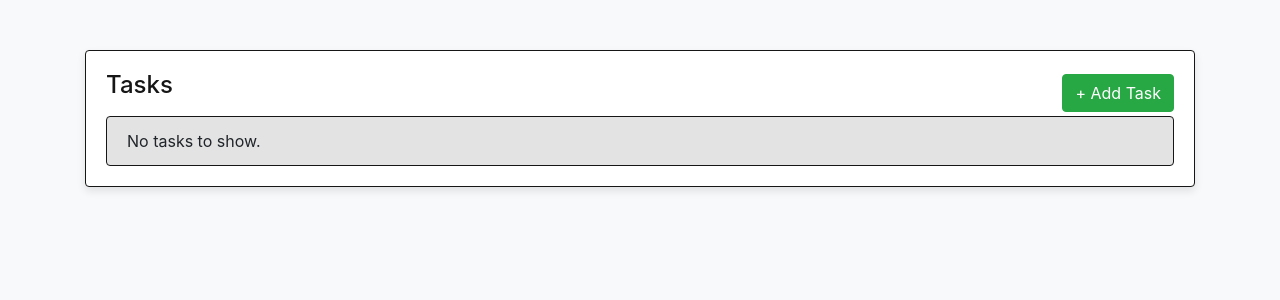
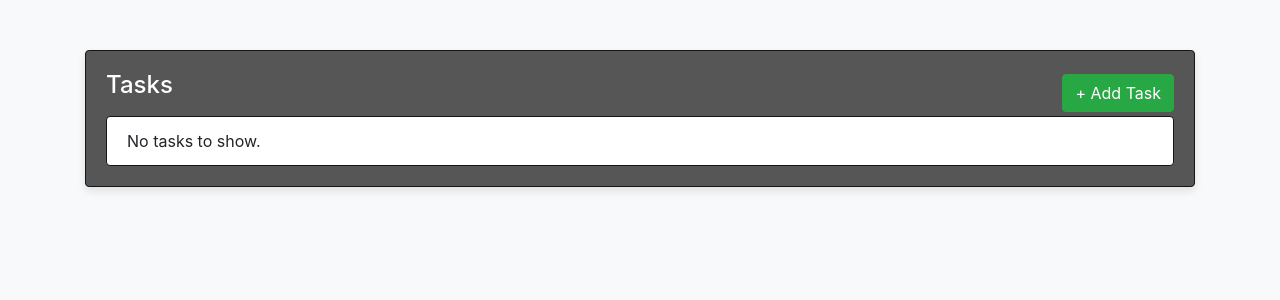
Before and after one commit to UCCS-CS4300-5300/group5-spring2024, a Django app: page /tasks/ in a window 1280 px wide. Shown: the part 132-432 px from the top of the page. Run offline with Django 5.2, Linux system fonts and the light colour scheme; the visitor is signed in with stand-in values (Sample User, id 1); data that the repository does not hold is empty; some libraries are stand-ins or nearby versions.

```diff
--- a/Task_Quest_App/Task_Quest_Config/templates/Task_Quest_Config/task_list.html
+++ b/Task_Quest_App/Task_Quest_Config/templates/Task_Quest_Config/task_list.html
@@ -40,17 +40,19 @@
 
 
     .task-list-container {
-        background-color: #ffffff;
+        background-color: #565656;
         border: 1px solid #161616;
     }
 
     .task-list-container h4 {
-        color: #161616;
+        color: #ffffff;
     }
+
+
 
     .task-list-container .list-group-item {
         border-color: #161616;
-        background-color: #e3e3e3;
+        background-color: #ffffff;
     }
 </style>
 {% endblock %}
@@ -71,6 +73,7 @@
             <div>Priority: {{ task.priority }}</div>
             <div>Difficulty: {{ task.difficulty }}</div>
             <div>Assigned to: {{ task.user.username }}</div>
+            <div><p></p></div>
             <form method="post" action="{% url 'complete_task' task.id %}" style="display: inline;">
                 {% csrf_token %}
                 <input type="hidden" name="task_id" value="{{ task.id }}">
```
